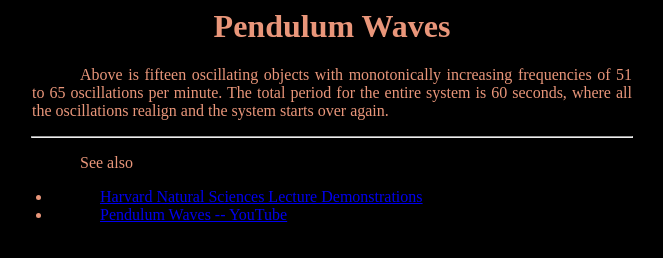
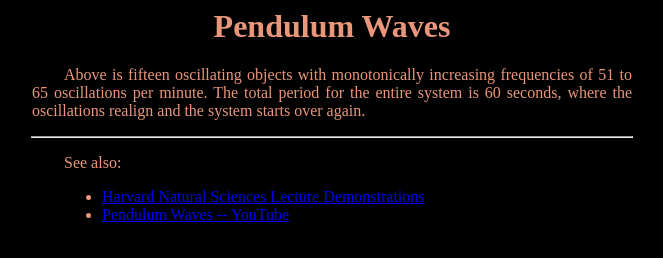
Before and after one commit to skeeto/PendulumWaves, a plain HTML site: page src/index.html in a window 1280 px wide. Shown: the whole page, without its empty margins (308-971 px from the left). Drawn offline with Linux system fonts and the light colour scheme.

Commit message:
Adjust indentation.

```diff
--- a/src/index.html
+++ b/src/index.html
@@ -2,12 +2,18 @@
   <head>
     <title>Pendulum Waves</title>
     <style type="text/css">
-      p, hr, li {
+      p, hr {
         width: 600px;
         margin-left: auto;
         margin-right: auto;
         text-align: justify;
-        text-indent: 3em;
+        text-indent: 2em;
+      }
+      li {
+        width: 500px;
+        margin-left: auto;
+        margin-right: auto;
+        text-align: justify;
       }
       h1 {
         text-align: center;
@@ -28,12 +34,12 @@
     <p>
       Above is fifteen oscillating objects with monotonically
       increasing frequencies of 51 to 65 oscillations per minute. The
-      total period for the entire system is 60 seconds, where all the
+      total period for the entire system is 60 seconds, where the
       oscillations realign and the system starts over again.
     </p>
     <hr/>
     <p>
-      See also
+      See also:
     </p>
     <ul>
       <li>
```
